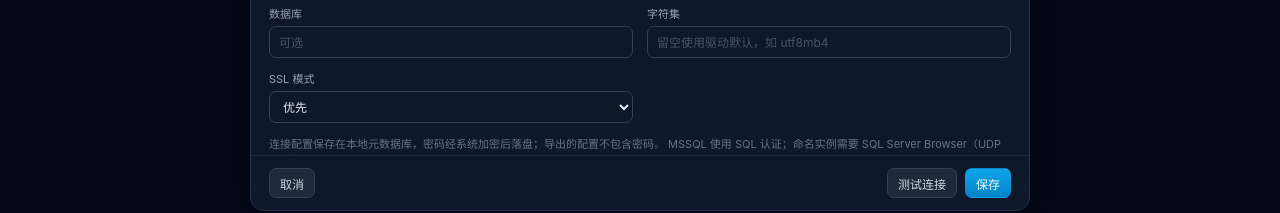
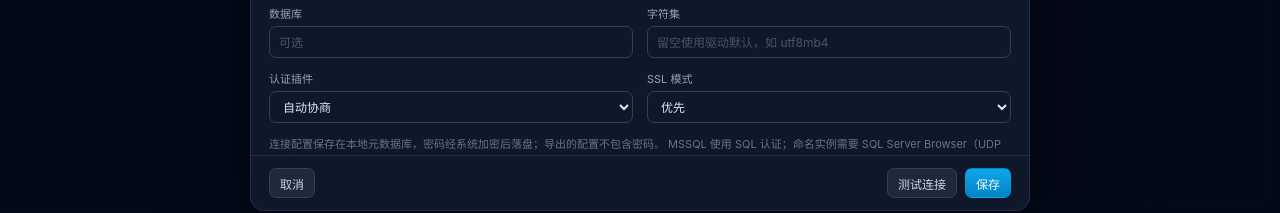
Before and after one commit to Fanr-F/dbcraft, a React (Vite) app: page / in a window 1280 px wide. Both pictures are taken after a click on the button "新建连接". Shown: the part 557-770 px from the top of the page. Built offline with nearby package versions, Linux system fonts and the light colour scheme.

Commit message:
feat: record mysql auth plugin preference

```diff
--- a/src/main/ipc/schemas.ts
+++ b/src/main/ipc/schemas.ts
@@ -30,6 +30,9 @@ const mysqlFamilySchema = common.extend({
     .trim()
     .max(32)
     .regex(/^[A-Za-z0-9_-]*$/, '字符集只能包含字母、数字、下划线和连字符')
+    .optional(),
+  authPlugin: z
+    .enum(['auto', 'mysql_native_password', 'caching_sha2_password', 'ed25519'])
     .optional(),
 });
 
--- a/src/renderer/src/features/connections/ConnectionDialog.tsx
+++ b/src/renderer/src/features/connections/ConnectionDialog.tsx
@@ -29,6 +29,7 @@ interface FormState {
   database: string;
   sslMode: SslMode;
   charset: string;
+  authPlugin: string;
   encrypt: boolean;
   trustServerCertificate: boolean;
   /** MSSQL 命名实例；填写后忽略端口，走 SQL Browser。 */
@@ -49,6 +50,7 @@ const INITIAL_FORM: FormState = {
   database: '',
   sslMode: 'prefer',
   charset: '',
+  authPlugin: 'auto',
   encrypt: true,
   trustServerCertificate: false,
   instanceName: '',
@@ -99,6 +101,7 @@ function formFromInput(input: ConnectionInput): FormState {
     database: input.database,
     sslMode: input.sslMode,
     charset: input.charset ?? '',
+    authPlugin: input.authPlugin ?? 'auto',
   };
 }
 
@@ -140,6 +143,7 @@ function buildInput(form: FormState): ConnectionInput {
     database: form.database.trim(),
     sslMode: form.sslMode,
     charset: form.charset.trim(),
+    authPlugin: form.authPlugin as 'auto' | 'mysql_native_password' | 'caching_sha2_password' | 'ed25519',
   };
 }
 
@@ -472,6 +476,21 @@ export function ConnectionDialog({
                   </label>
                 )}
 
+                {form.type !== 'mssql' && (
+                  <label className="field">
+                    <span>认证插件</span>
+                    <select
+                      value={form.authPlugin}
+                      onChange={(event) => update('authPlugin', event.target.value)}
+                    >
+                      <option value="auto">自动协商</option>
+                      <option value="mysql_native_password">mysql_native_password</option>
+                      <option value="caching_sha2_password">caching_sha2_password</option>
+                      <option value="ed25519">ed25519（MariaDB）</option>
+                    </select>
+                  </label>
+                )}
+
                 <datalist id="connection-charsets">
                   <option value="utf8mb4" />
                   <option value="utf8" />
--- a/src/shared/ipc-contract.ts
+++ b/src/shared/ipc-contract.ts
@@ -27,6 +27,8 @@ export interface MysqlFamilyConnectionInput extends ConnectionCommon {
   sslMode: SslMode;
   /** 可选字符集（如 utf8mb4）；留空使用驱动默认值。 */
   charset?: string;
+  /** 认证插件偏好；实际握手仍由驱动自动协商，字段用于记录/排障。 */
+  authPlugin?: 'auto' | 'mysql_native_password' | 'caching_sha2_password' | 'ed25519';
 }
 
 export interface MssqlConnectionInput extends ConnectionCommon {
```
Also changed, not shown: prd/FEATURE_MATRIX.md (+5 -5 lines), prd/PROJECT_MASTER.md (+1 -0 lines).
